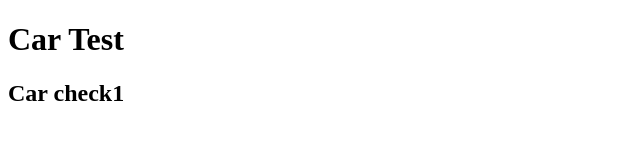
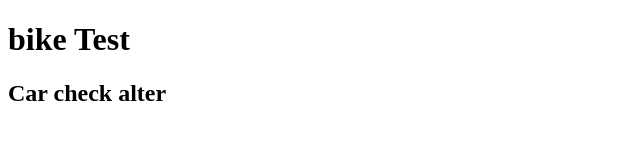
Before and after one commit to foxenn/test, a plain HTML site: page index.html in a window 1280 px wide. Shown: the whole page, without its empty margins (0-640 px from the left). Drawn offline with Linux system fonts and the light colour scheme.

Commit message:
alter cont

```diff
--- a/index.html
+++ b/index.html
@@ -5,7 +5,7 @@
 	<title>Demo Car</title>
 </head>
 <body>
-	<h1>Car Test</h1>
-	<h2>Car check1 </h1>
+	<h1>bike Test</h1>
+	<h2>Car check alter </h1>
 </body>
 </html>
```
